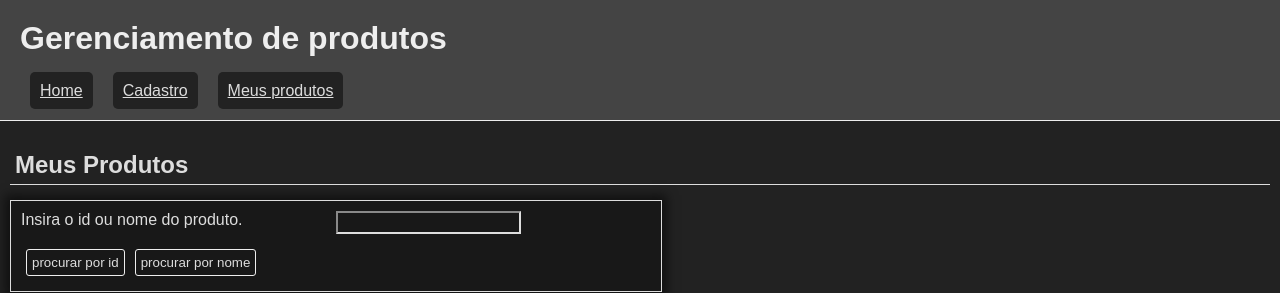
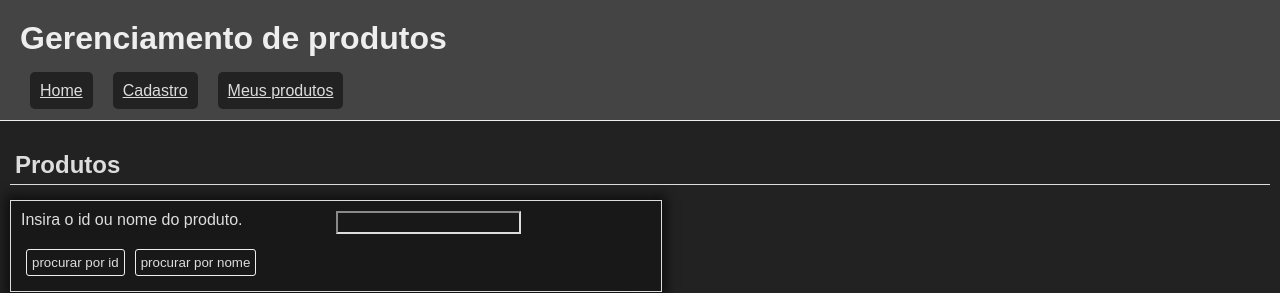
Before and after one commit to PedroBTavares/teste-axios, a React (Vite) app: page /MyProducts in a window 1280 px wide. Shown: the top 293 px of the page. Built offline with nearby package versions, Linux system fonts and the light colour scheme; no server answers.

Commit message:
commit teste

```diff
--- a/src/pages/MyProducts.tsx
+++ b/src/pages/MyProducts.tsx
@@ -96,7 +96,7 @@ export default function MyProducts(){
         <div>
             <Header />
             <main>
-                <h2>Meus Produtos</h2>
+                <h2>Produtos</h2>
                 <Search setId={setId} setName={setName} />
                 {productsChange && <button onClick={getAllProducts}>Mostrar todos os produtos</button>}
                 <br />
```
